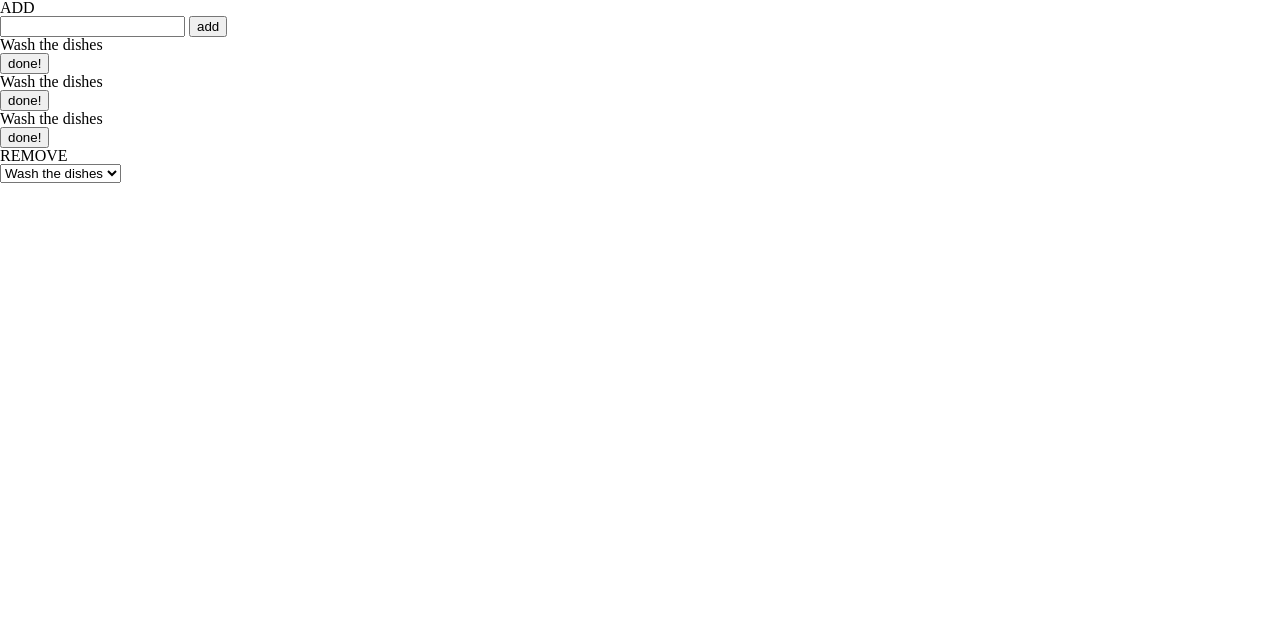
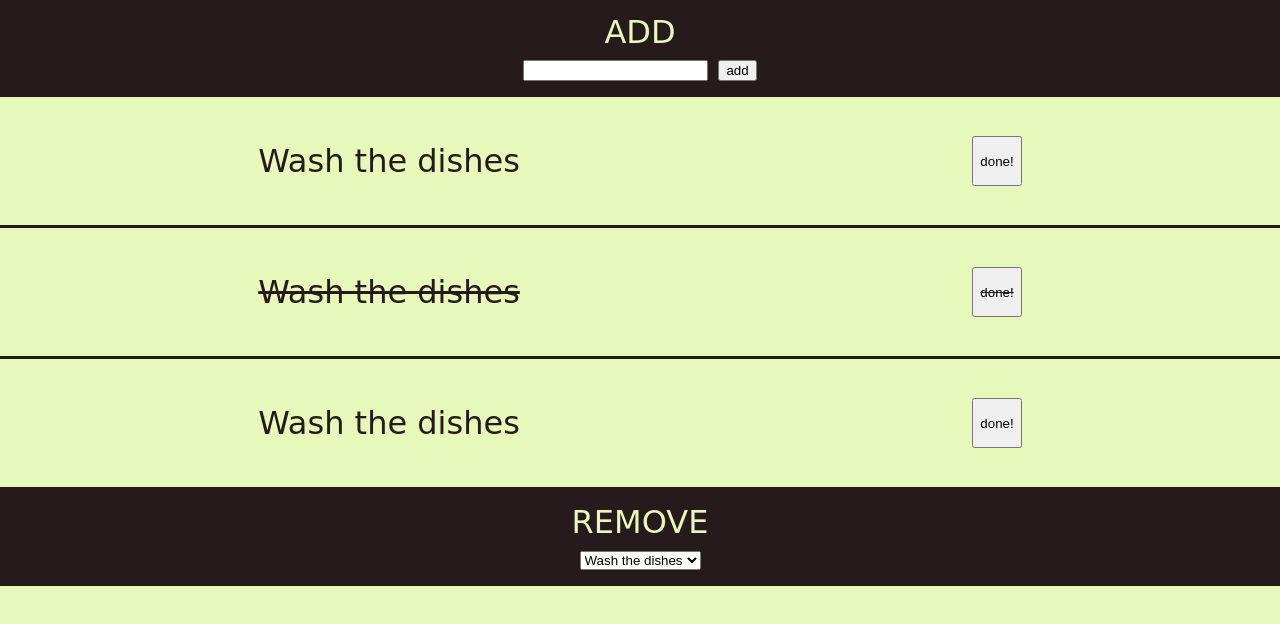
Before and after one commit to adoxic/To-Do-App, a website: page public/index.html in a window 1280 px wide. Drawn offline with Linux system fonts and the light colour scheme; a web font is replaced by a local one.

Commit message:
css adiquite

```diff
--- a/public/index.html
+++ b/public/index.html
@@ -18,22 +18,22 @@
         </form>
     </header>
 
-    <main>
-        <div class="task">
+    <ul class="tasks">
+        <li class="task">
             <p>Wash the dishes</p>
             <button>done!</button>
-        </div>
+        </li>
 
-        <div class="task">
+        <li class="task finished">
             <p>Wash the dishes</p>
             <button>done!</button>
-        </div>
+        </li>
 
-        <div class="task">
+        <li class="task">
             <p>Wash the dishes</p>
             <button>done!</button>
-        </div>
-    </main>
+        </li>
+    </ul>
 
     <footer class="task-manage">
         <h1>REMOVE</h1>
--- a/public/src/style.css
+++ b/public/src/style.css
@@ -1,11 +1,50 @@
 /*
 fonts:
-font-family: 'Gamja Flower', cursive;
-font-family: 'Spicy Rice', cursive;
-font-family: 'Jacques Francois Shadow', cursive;
+body: 'Gamja Flower', cursive;
+display: 'Jacques Francois Shadow', cursive;
 
 colors:
 brown black #261A1C
 pastel spring green #E6F9BB
 
 */
+
+html {
+    background-color: #E6F9BB;
+    color: #261A1C;
+    font-family: 'Gamja Flower', cursive;
+    font-size: 2em;
+}
+
+header, footer {
+    display: flex;
+    flex-direction: column;
+    text-align: center;
+    background-color: #261A1C;
+    color: #E6F9BB;
+    font-family: 'Jacques Francois Shadow', cursive;
+    padding: .5em;
+}
+
+
+li {
+    display: flex;
+    flex-direction: row;
+    padding: 1em;
+    border-bottom: #261A1C solid medium;
+}
+
+.finished {
+    text-decoration: line-through;
+}
+
+p, button {
+    text-align: center;
+    margin: .5em auto;
+}
+
+ul {
+    display: flex;
+    flex-direction: column;
+    justify-content: center;
+}
```
Also changed, not shown: public/src/components/TaskItem.js (added, +9 -0 lines), public/src/services/list-api.js (+6 -19 lines), public/src/components/AddTask.js (added), public/src/components/App.js (added), public/src/components/Header.js (added), public/src/components/TaskList.js (added).
